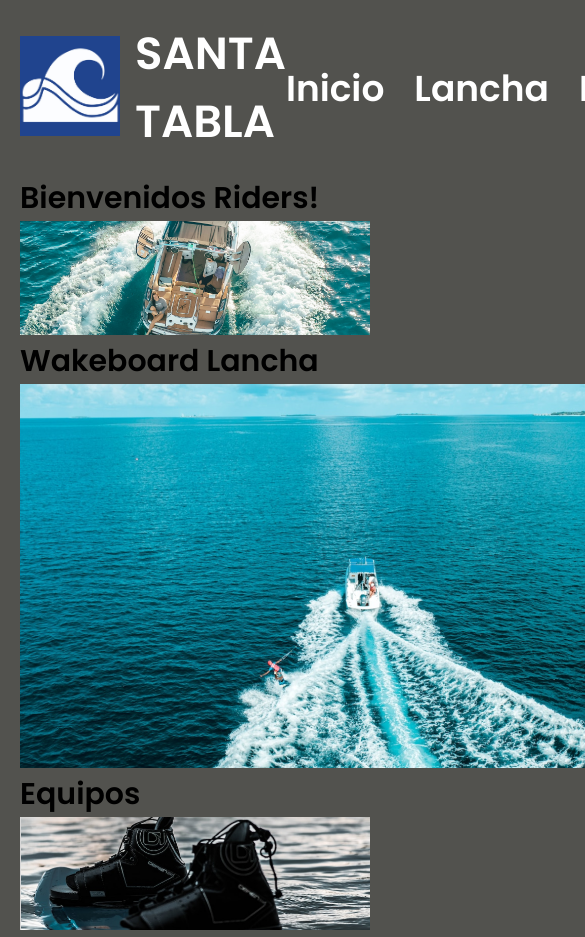
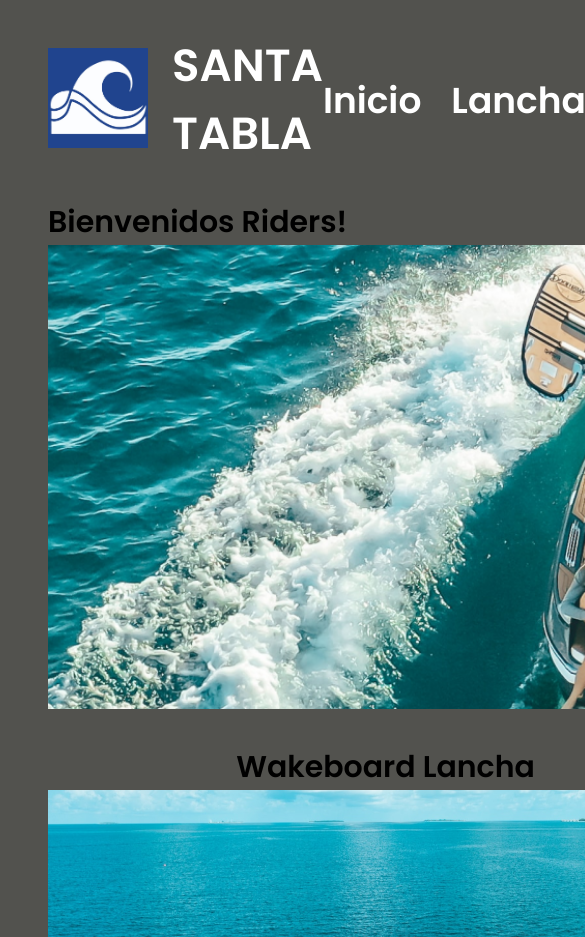
Before and after one commit to santiagogimellig/santa-tabla, a plain HTML site: page index.html in a window 390 px wide. Shown: the top 937 px of the page, 585 px wide, since content can reach past the window. Drawn offline with Linux system fonts and the light colour scheme.

Commit message:
cambios grid y media querys

```diff
--- a/css/style.css
+++ b/css/style.css
@@ -3,6 +3,10 @@
     padding: 0;
     box-sizing: border-box;
 }
+
+/* html{
+    font-size: 62.5%;
+} */
 
 /* FUENTES
 font-family: 'Poppins', sans-serif;
@@ -58,22 +62,39 @@ footer{
 }
 
 /* HEADER*/
-.header-contenedor{
-    padding: 20px 20px 10px 20px;
+.header-grid{
+    display: grid;
+    grid-template-rows: repeat(1, 1fr);
+    grid-template-columns: repeat(2, 1fr);
+    grid-template-areas: "logo-contenedor nav";
+    align-items: center;
+    justify-content: space-between;
+    margin: 2rem 3rem 1rem 3rem;
+    /*padding: 20px 20px 10px 20px;
     display: flex;
     justify-content: space-between;
-    align-items: center;
+    align-items: center;*/
 }
 
 .logo-contenedor{
     display: flex;
+    grid-area: logo-contenedor;
     align-items: center;
-    gap: 15px;
+    gap: 1.5rem;
+    /*display: flex;
+    align-items: center;
+    gap: 15px;*/
 }
 
 .logo-contenedor img{
     width: 100px;
     height: auto;
+
+}
+
+.nav{
+    display: flex;
+    grid-area: nav;
 }
 
 .barra-nav{
@@ -94,8 +115,23 @@ footer{
 
 /* MAIN */
 
-.main-contenedor{
-    padding: 10px 20px 20px 20px;
+.main-grid{
+    /* padding: 10px 20px 20px 20px; */
+    display: grid;
+    grid-template-rows: repeat(3, auto);
+    grid-template-columns: repeat(1, 1fr);
+    grid-template-areas:
+    "seccion-bienvenidos"
+    "seccion-deportes"
+    "seccion-tablas";
+    align-items: center;
+    justify-content: space-between;
+    margin: 2rem 3rem 1rem 3rem;
+    gap: 2rem;
+}
+
+.seccion-bienvenidos{
+    grid-area: seccion-bienvenidos;
 }
 
 .seccion-bienvenidos img{
@@ -107,11 +143,35 @@ footer{
     display: flex;
     gap: 10px;
     justify-content: space-around;
+    grid-area: seccion-deportes;
 }
 
 .seccion-tablas img{
     width: 100%;
     height: auto;
+}
+
+.seccion-tablas{
+    grid-area: seccion-tablas;
+}
+
+.lancha-park-grid{
+    display: grid;
+    grid-template-rows: repeat(1, 1fr);
+    grid-template-columns: repeat(2, 1fr);
+    grid-template-areas:
+    "w-lancha w-park";
+    gap: 5rem;
+    justify-content: space-between;
+    text-align: center;
+}
+
+.w-lancha{
+    grid-area: w-lancha;
+}
+
+.w-park{
+    grid-area: w-park;
 }
 
 /* FOOTER */
@@ -169,3 +229,27 @@ footer{
     margin-top: 20px;
     justify-content: space-between;
 }
+
+/* MEDIA QUERYS */
+
+/* @media(max-width: 768px){
+    .header-grid{
+        grid-template-rows: repeat(2, auto);
+        grid-template-columns: repeat(1, auto);
+        grid-template-areas:
+        "logo-contenedor"
+        "nav";
+        justify-items: center;
+    }
+}
+
+@media(max-width: 320px){
+    .header-grid{
+        grid-template-rows: repeat(2, auto);
+        grid-template-columns: repeat(1, auto);
+        grid-template-areas:
+        "logo-contenedor"
+        "nav";
+        justify-items: center;
+    }
+} */
--- a/index.html
+++ b/index.html
@@ -1,5 +1,6 @@
 <!DOCTYPE html>
 <html lang="en">
+
 <head>
     <meta charset="UTF-8">
     <meta http-equiv="X-UA-Compatible" content="IE=edge">
@@ -17,12 +18,12 @@
 
 <body>
     <header>
-        <div class="header-contenedor">
+        <div class="header-grid">
             <div class="logo-contenedor">
                 <a href="./index.html"><img src="./assets/img/logo-santatabla.png" alt="Logo"></a>
                 <a href="./index.html"><h1>SANTA TABLA</h1></a>
             </div>
-            <nav>
+            <nav class="nav">
                 <ul class="barra-nav">
                     <li><a href="index.html">Inicio</a> </li>
                     <li><a href="./pages/lancha.html">Lancha</a></li>
@@ -35,19 +36,21 @@
     </header>
 
     <main>
-        <div class="main-contenedor">
+        <div class="main-grid">
             <section class="seccion-bienvenidos">
                 <h2>Bienvenidos Riders!</h2>
                 <a href="./index.html"><img src="./assets/img/index/inicio-bienvenidos-riders.png" alt="ImagenPrincipal"></a>
             </section>
             <section class="seccion-deportes">
-                <div>
-                    <h2>Wakeboard Lancha</h2>
-                    <a href="./pages/lancha.html"><img src="./assets/img/index/inicio-wakeboard-lancha.png" alt="ImagenLancha"></a>
-                </div>
-                <div>
-                    <h2>Wakeboard Park</h2>
-                    <a href="./pages/park.html"><img src="./assets/img/index/inicio-wakeboard-park.png" alt="ImagenPark"></a>
+                <div class="lancha-park-grid">
+                    <div class="w-lancha">
+                        <h2>Wakeboard Lancha</h2>
+                        <a href="./pages/lancha.html"><img src="./assets/img/index/inicio-wakeboard-lancha.png" alt="ImagenLancha"></a>
+                    </div>
+                    <div class="w-park">
+                        <h2>Wakeboard Park</h2>
+                        <a href="./pages/park.html"><img src="./assets/img/index/inicio-wakeboard-park.png" alt="ImagenPark"></a>
+                    </div>
                 </div>
             </section>
             <section class="seccion-tablas">
@@ -57,7 +60,7 @@
         </div>
     </main>
 
-    <footer>
+    <!-- <footer>
         <div class="footer-contenedor">
             <div class="columna1">
                 <div class="logo-contenedor">
@@ -99,6 +102,6 @@
                 </div>
             </div>
         </div>
-    </footer>
+    </footer> -->
 </body>
 </html>
```
